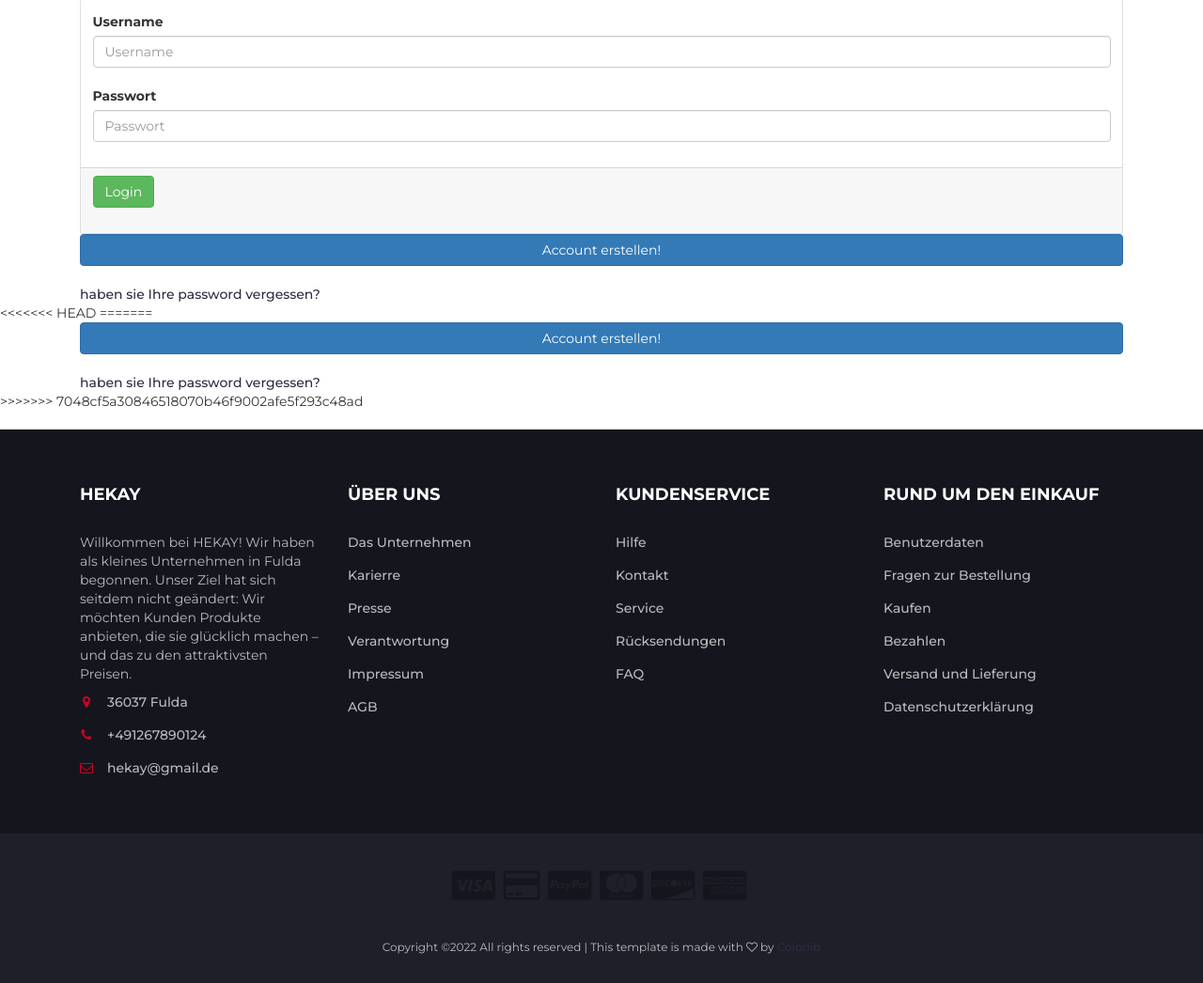
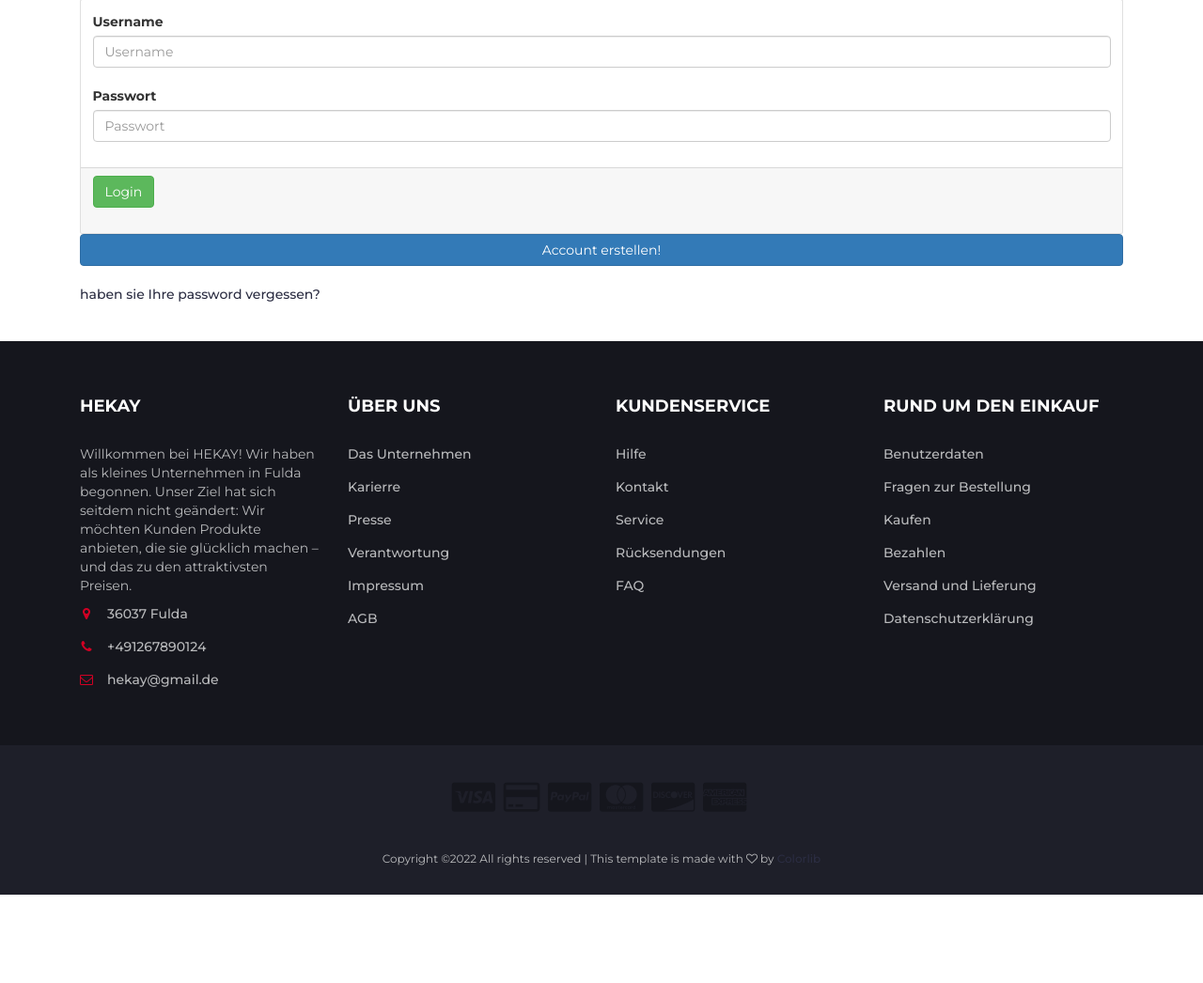
Before and after one commit to Ewaldo1/WI-Projekt-2021, a PHP site: page /login.php in a window 1280 px wide. Shown: the part 562-1608 px from the top of the page at 94% size. After the commit the page ends 1514 px from the top, so only its background shows below. Run offline with PHP 8.4, Linux system fonts and the light colour scheme.

Commit message:
Anpassung

```diff
--- a/Template/login.php
+++ b/Template/login.php
@@ -64,17 +64,6 @@
     <br>
     <a href="passwortVergessen.php">haben sie Ihre password vergessen?</a>
 </section>
-<<<<<<< HEAD
-
-=======
-</form>
-<section class="container">
-    <a href="regist.php" class="btn btn-primary col-12 text-center">Account erstellen!</a>
-    <br>
-    <br>
-    <a href="passwortVergessen.php">haben sie Ihre password vergessen?</a>
-</section>
->>>>>>> 7048cf5a30846518070b46f9002afe5f293c48ad
 <?php
 session_start();
 
```
